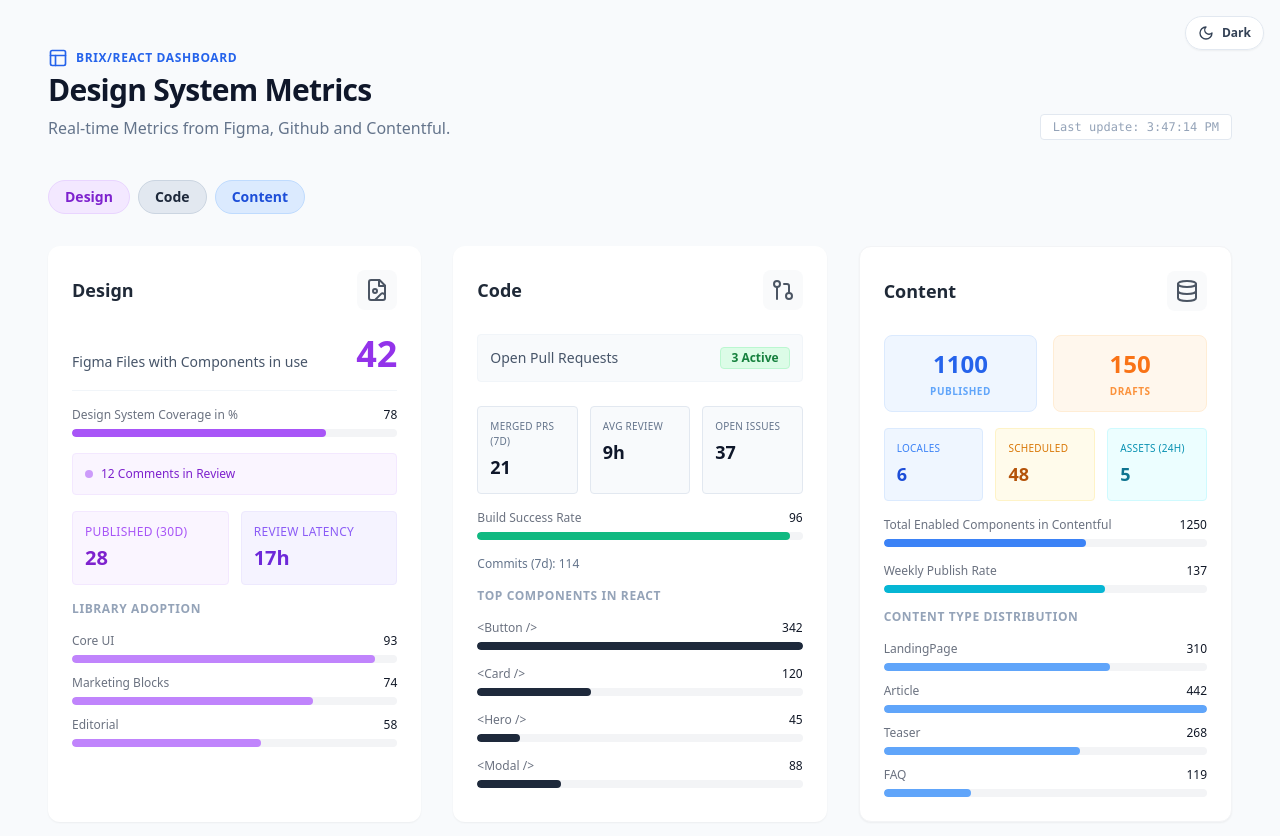
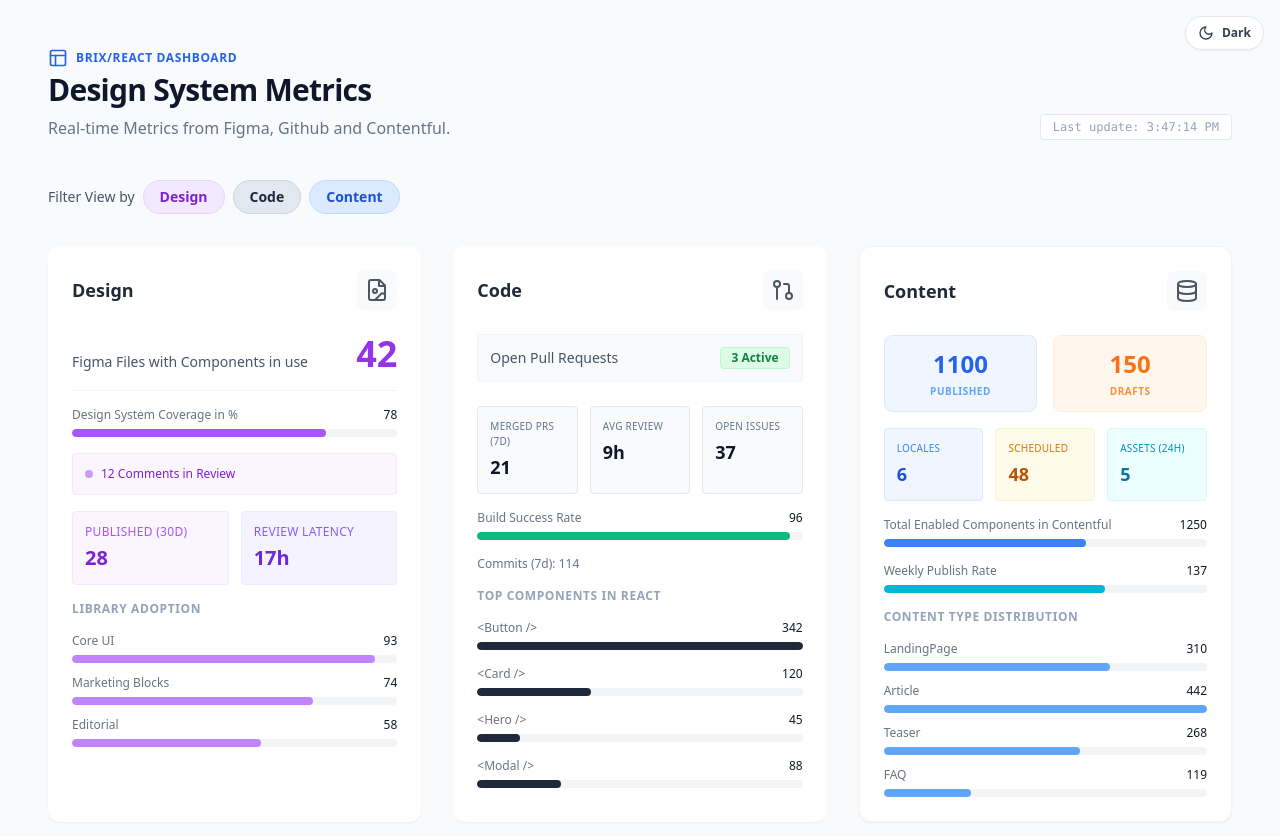
Before and after one commit to benjaminfritz/kpi-dashboard, a React (Vite) app: page / in a window 1280 px wide. Shown: the top 836 px of the page. Built offline with nearby package versions, Linux system fonts and the light colour scheme.

Commit message:
Add 'Filter View by' label before filter pills

```diff
--- a/src/App.tsx
+++ b/src/App.tsx
@@ -126,6 +126,7 @@ const App: React.FC = () => {
         </header>
 
         <div className="mb-8 flex flex-wrap items-center gap-2">
+          <span className="text-sm font-medium text-slate-600 dark:text-slate-300">Filter View by</span>
           <button
             type="button"
             onClick={() => togglePillar('design')}
```
